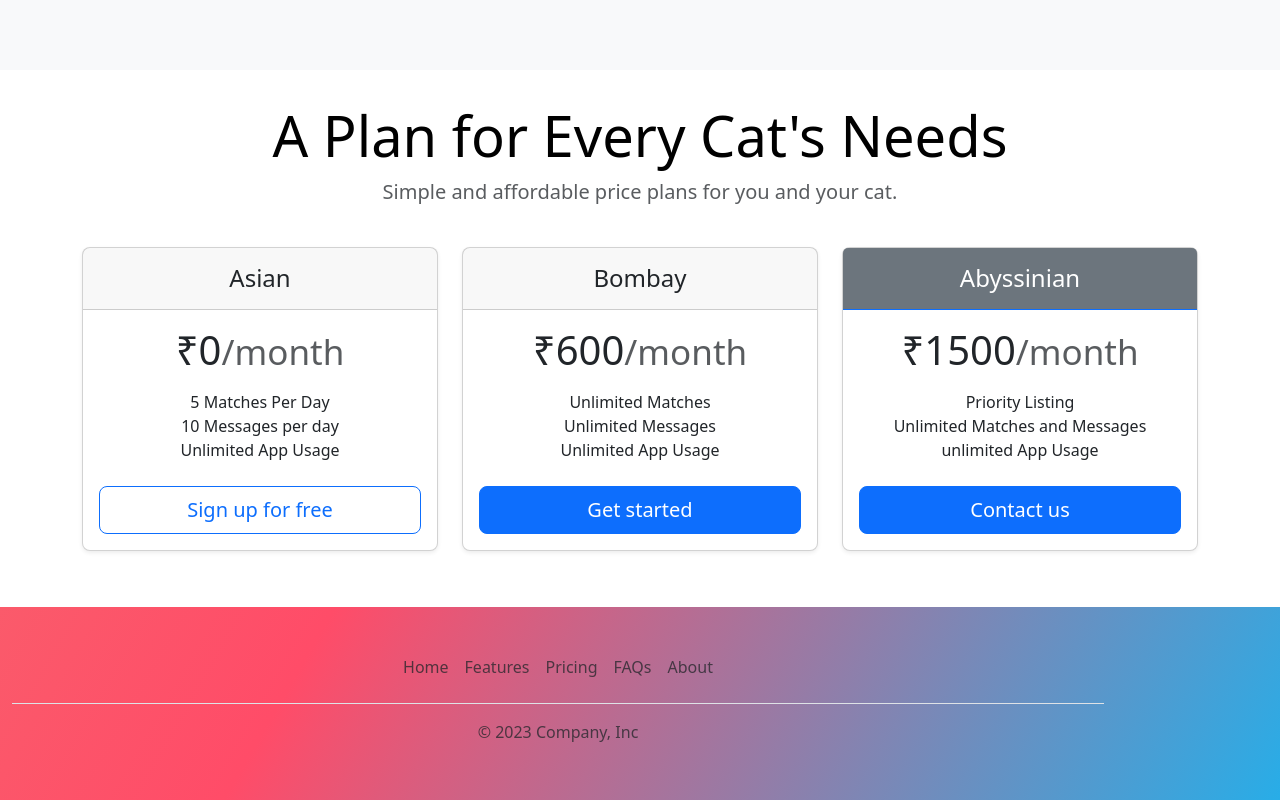
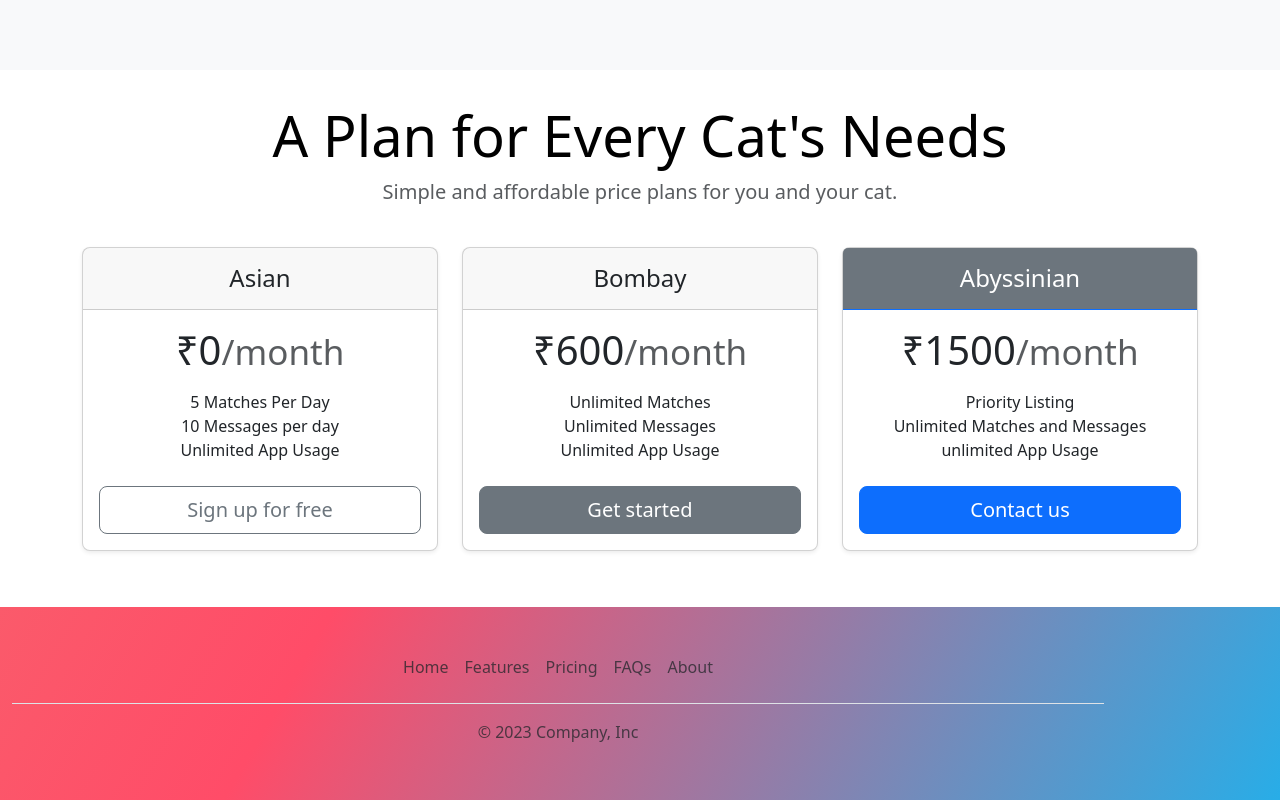
Before and after one commit to minitable2023/tincat, a plain HTML site: page index.html in a window 1280 px wide. Shown: the part 1766-2566 px from the top of the page. Drawn offline with nearby package versions, Linux system fonts and the light colour scheme.

Commit message:
Update index.html

```diff
--- a/index.html
+++ b/index.html
@@ -146,7 +146,7 @@
                 <li>10 Messages per day</li>
                 <li>Unlimited App Usage</li>
               </ul>
-              <button type="button" class="w-100 btn btn-lg btn-outline-primary">Sign up for free</button>
+              <button type="button" class="w-100 btn btn-lg btn-outline-secondary">Sign up for free</button>
             </div>
           </div>
         </div>
@@ -162,7 +162,7 @@
                 <li>Unlimited Messages</li>
                 <li>Unlimited App Usage</li>
               </ul>
-              <button type="button" class="w-100 btn btn-lg btn-primary">Get started</button>
+              <button type="button" class="w-100 btn btn-lg btn-secondary">Get started</button>
             </div>
           </div>
         </div>
```
